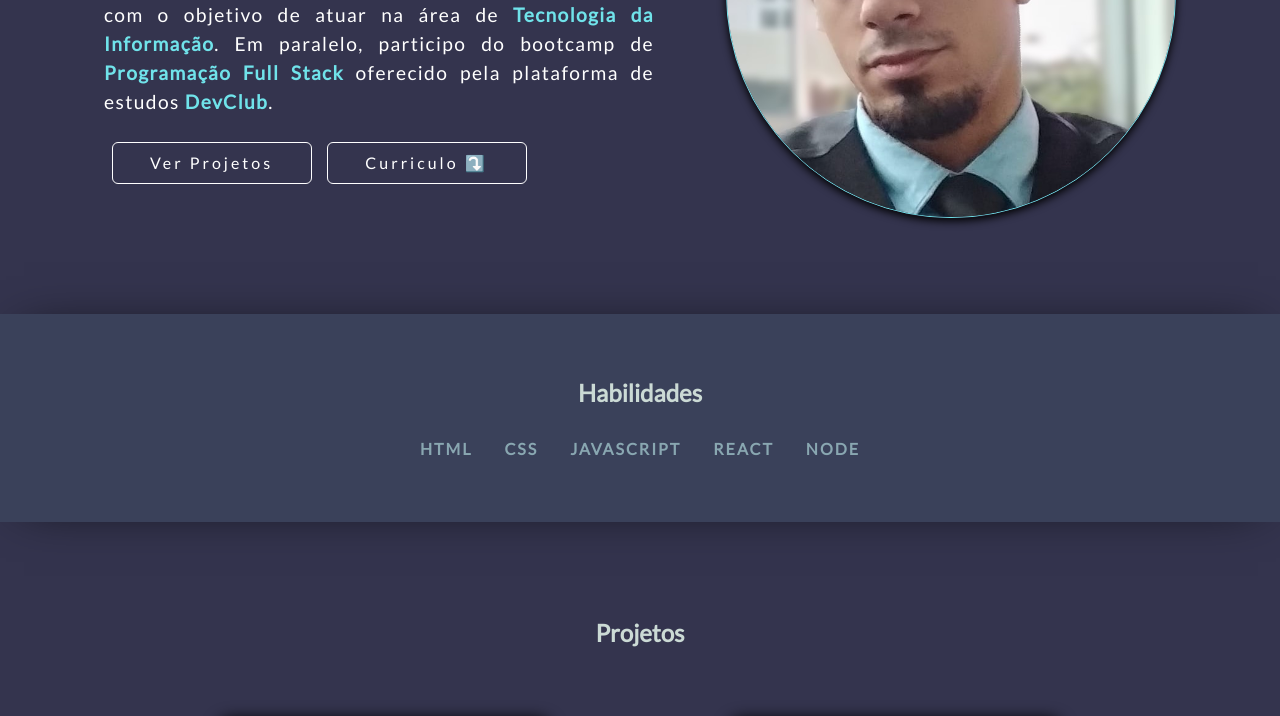
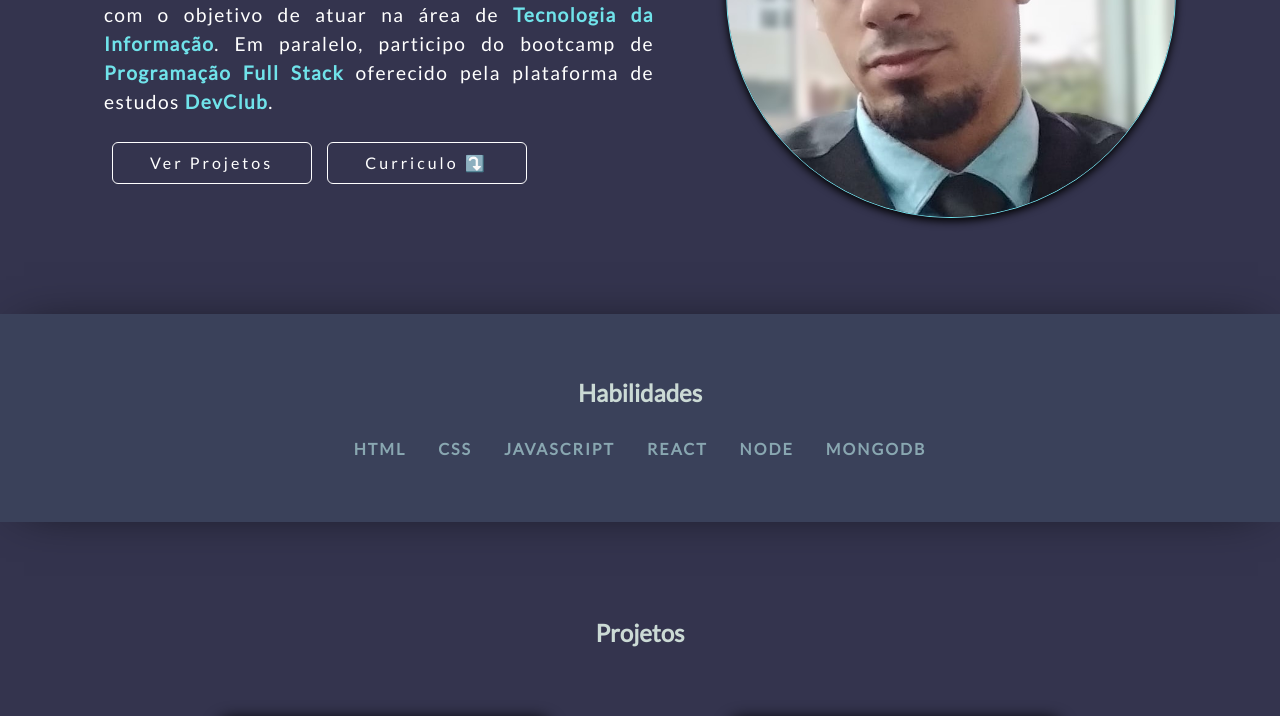
Before and after one commit to BrunoSCM7/meu-portfolio, a plain HTML site: page index.html in a window 1280 px wide. Shown: the part 368-1084 px from the top of the page. Drawn offline with Linux system fonts and the light colour scheme.

Commit message:
Att habilidades

```diff
--- a/index.html
+++ b/index.html
@@ -51,6 +51,7 @@
           <li>JAVASCRIPT</li>
           <li>REACT</li>
           <li>NODE</li>
+          <li>MONGODB</li>
         </ul>
       </div>
     </section>
```
